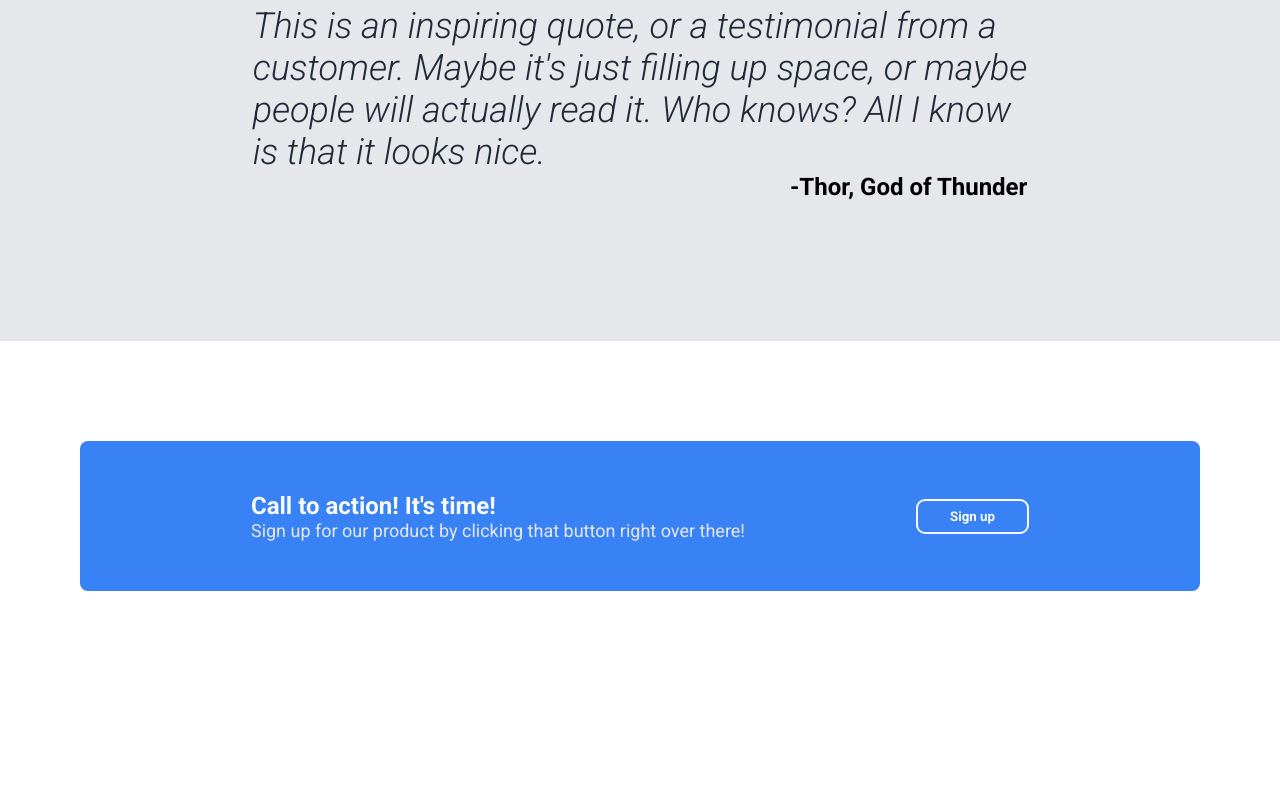
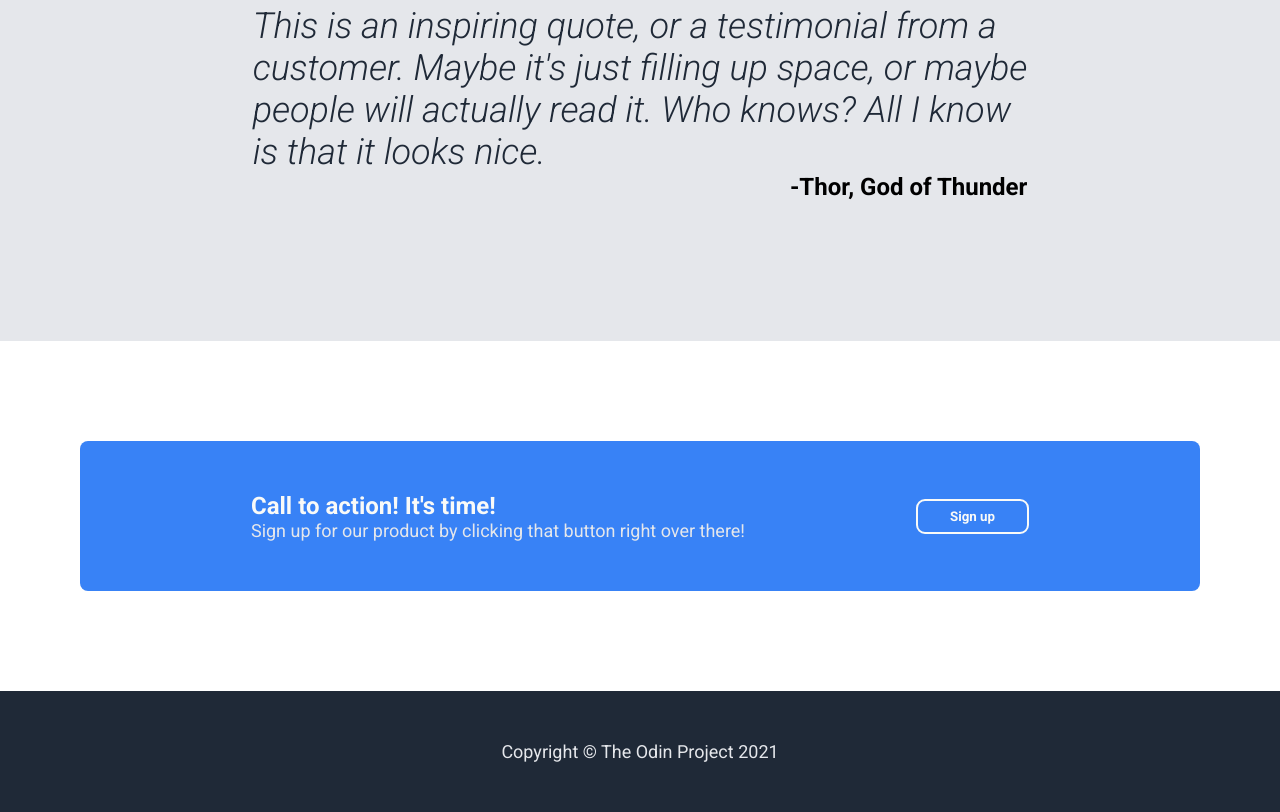
Before and after one commit to rainygodz/awesome-website, a plain HTML site: page index.html in a window 1280 px wide. Shown: the part 1477-2289 px from the top of the page. Before the commit the page ends 2168 px from the top, so only its background shows below. Drawn offline with Linux system fonts and the light colour scheme.

Commit message:
feat: complete footer

```diff
--- a/index.html
+++ b/index.html
@@ -115,5 +115,10 @@
       </div>
     </div>
   </main>
+  <footer>
+    <div class="odin-project">
+      Copyright © The Odin Project 2021
+    </div>
+  </footer>
 </body>
 </html>
--- a/style.css
+++ b/style.css
@@ -172,3 +172,13 @@ header {
   font-size: 18px;
   color: #E5E7EB;
 }
+
+footer {
+  background-color: #1F2937;
+  color:#E5E7EB;
+  font-size: 18px;
+  display: flex;
+  justify-content: center;
+  align-items: center;
+  padding: 50px 0;
+}
```
